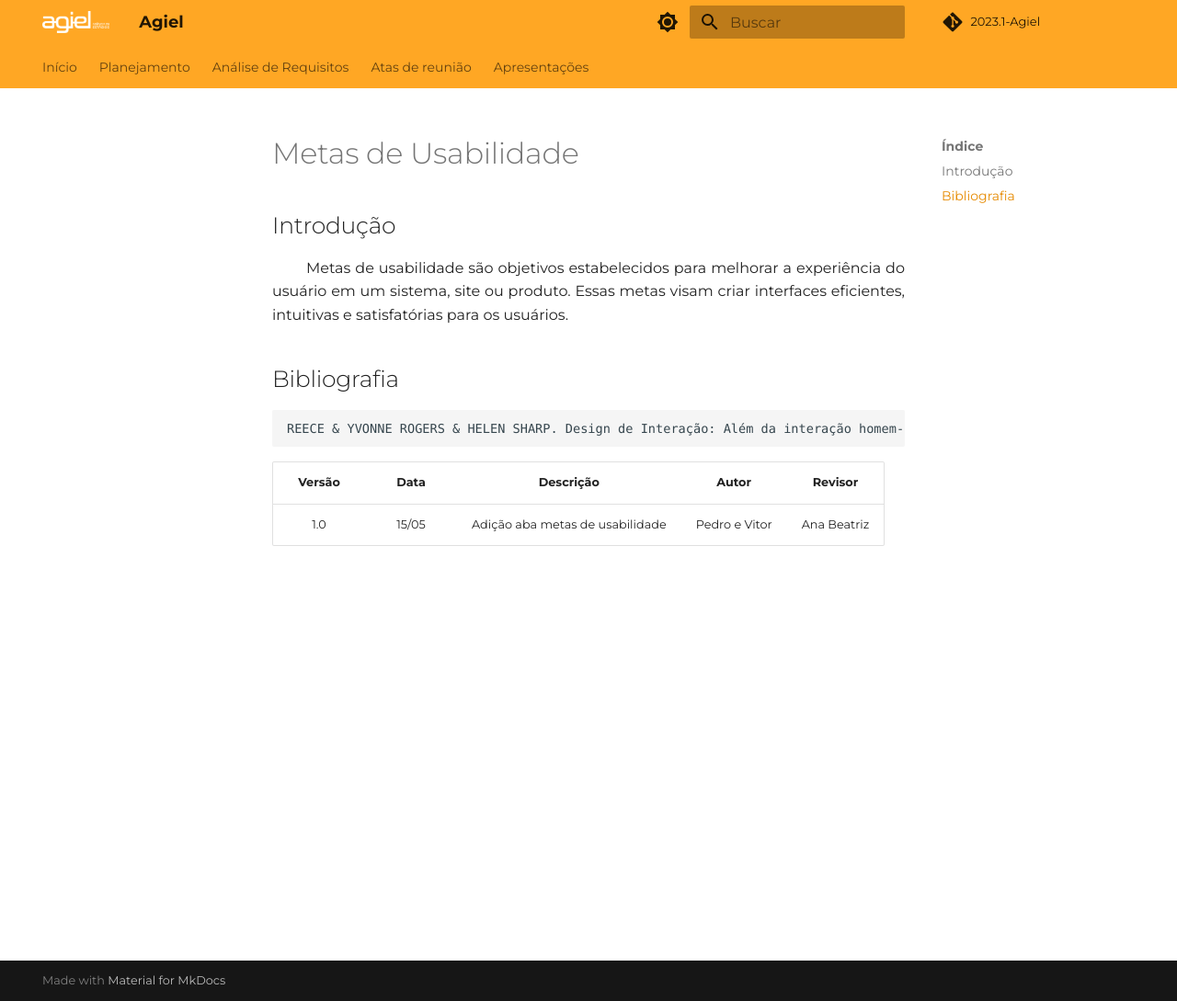
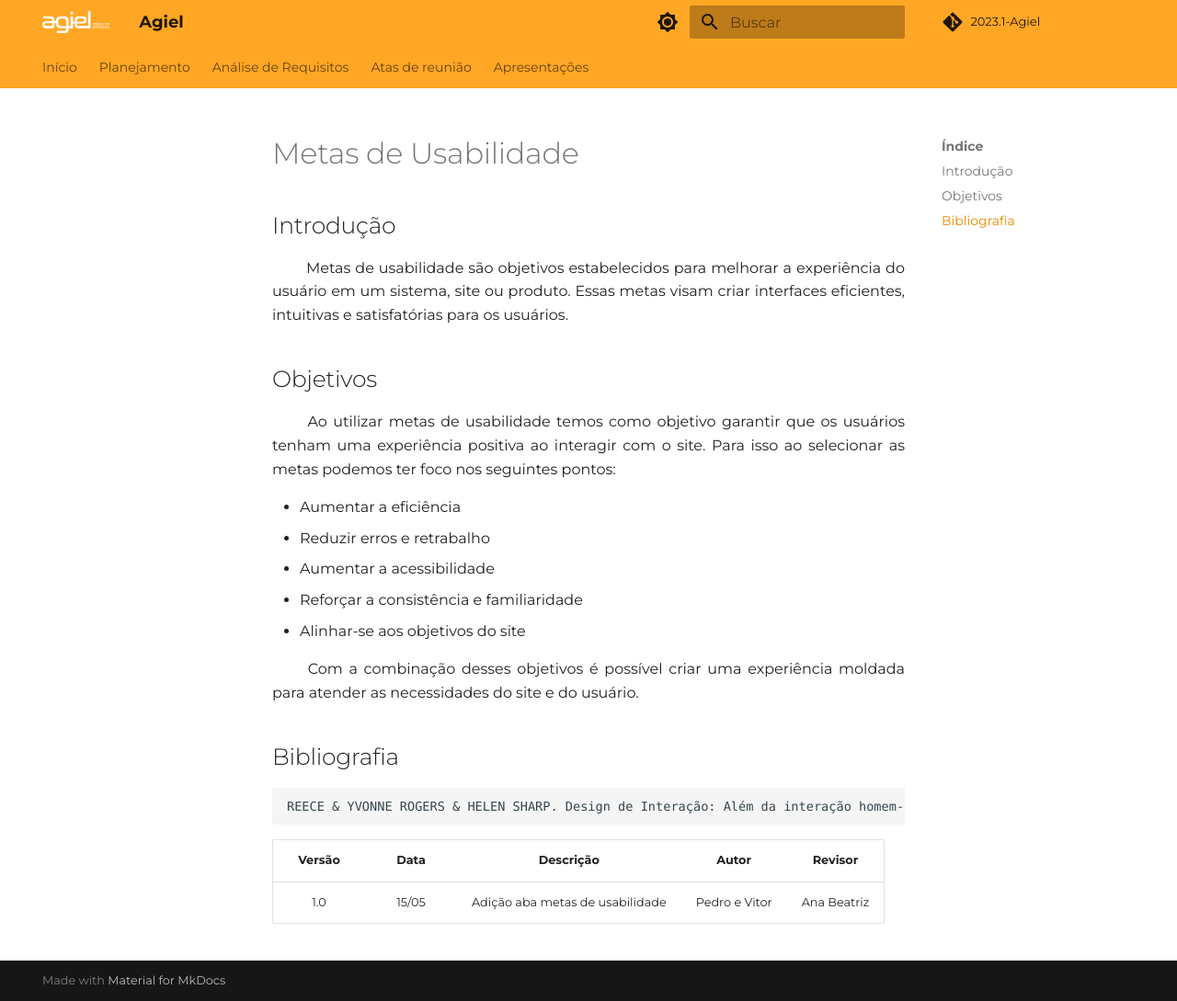
Before and after one commit to Interacao-Humano-Computador/2023.1-Agiel, an MkDocs documentation site: the page built from docs/requisitos/metas_usabilidade.md, in a window 1280 px wide and 1089 px high. Shown: the whole window at 92% size. Built offline with MkDocs 1.6.1 and Material for MkDocs 9.7.7, drawn with Linux system fonts in a browser that asks for light colours; some web fonts are replaced; comment, search, counter and statistics services are not loaded.

Commit message:
docs: adicionado objetivos na escolha de metas de usabilidade

```diff
--- a/docs/requisitos/metas_usabilidade.md
+++ b/docs/requisitos/metas_usabilidade.md
@@ -5,6 +5,23 @@
 <p align="justify">
 &emsp;&emsp;
 Metas de usabilidade são objetivos estabelecidos para melhorar a experiência do usuário em um sistema, site ou produto. Essas metas visam criar interfaces eficientes, intuitivas e satisfatórias para os usuários.
+</p>
+
+## Objetivos
+<p align="justify">
+&emsp;&emsp;
+Ao utilizar metas de usabilidade temos como objetivo garantir que os usuários tenham uma experiência positiva ao interagir com o site. Para isso ao selecionar as metas podemos ter foco nos seguintes pontos:
+</p>
+
+* Aumentar a eficiência
+* Reduzir erros e retrabalho
+* Aumentar a acessibilidade
+* Reforçar a consistência e familiaridade
+* Alinhar-se aos objetivos do site
+
+<p align="justify">
+&emsp;&emsp;
+Com a combinação desses objetivos é possível criar uma experiência moldada para atender as necessidades do site e do usuário.
 </p>
 
 ## Bibliografia
```
